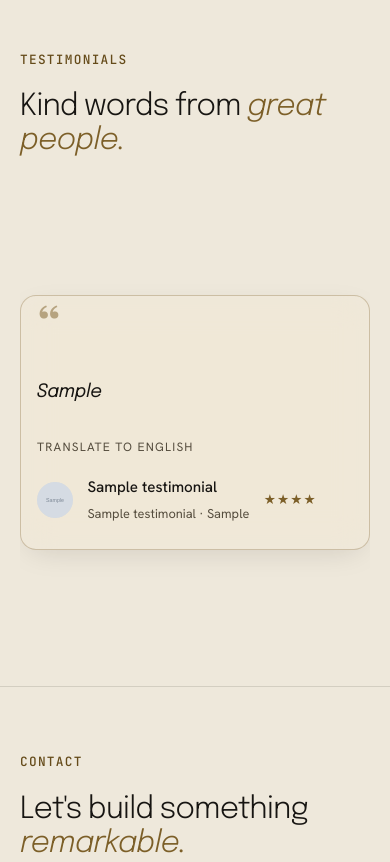
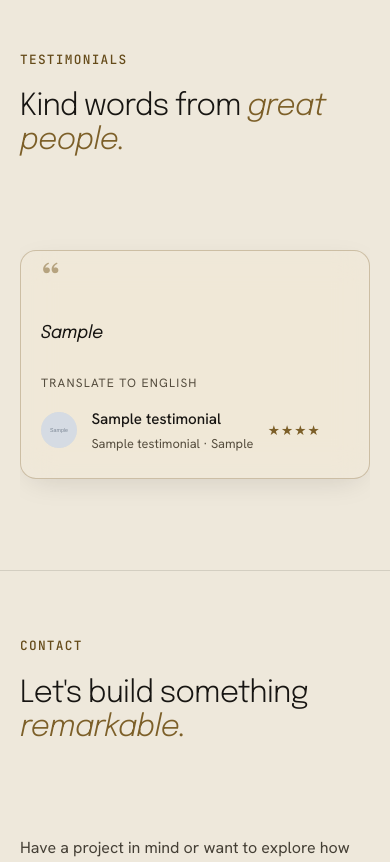
Before and after one commit to codewitheywu/andre-pesquerra, a PHP site: page / in a window 390 px wide. Shown: the part 4060-4922 px from the top of the page. Run offline with PHP 8.4, Linux system fonts and the light colour scheme; tables that the repository leaves empty hold one stand-in row (values such as "Sample post"); grey boxes marked "Sample" are stand-in pictures.

Commit message:
Fix mobile testimonial clipping: size rotator from real card heights
The rotator used a fixed pixel height (340/380/400px) with overflow hidden,
so on phones the wrapped quote made the card taller than the box. The card
was cut off and the neighbouring slide bled in at the edges.

Slides are now measured in JS and the rotator height follows the active
card (floored at the desktop min-height), re-fitting on resize, font load
and text changes such as translation. Also tightens the mobile card
padding/type, enlarges the translate button's tap target, and gives the
card shadow room so it is no longer clipped into a visible band.

Co-Authored-By: Claude Sonnet 5 <noreply@anthropic.com>

```diff
--- a/assets/css/style.css
+++ b/assets/css/style.css
@@ -909,18 +909,22 @@ section + section { border-top: 1px solid var(--border); }
   position: relative;
   max-width: 760px;
   margin: 0 auto;
-  height: 340px;
+  min-height: 340px;
   overflow: hidden;
+  /* Restates .reveal's fade/rise, which this rule would otherwise replace. */
+  transition: height 0.9s var(--ease-in-out),
+              opacity 0.8s var(--ease-out),
+              transform 0.8s var(--ease-out);
 }
 .testi-track {
   display: flex;
   flex-direction: column;
-  height: 100%;
   transition: transform 0.9s var(--ease-in-out);
 }
+/* Slide heights are set by JS from each card's real height, so wrapped
+   text on a narrow screen is never clipped and neighbours never peek in. */
 .testi-slide {
-  flex: 0 0 100%;
-  height: 100%;
+  flex: 0 0 auto;
   display: flex;
   align-items: center;
 }
@@ -928,7 +932,7 @@ section + section { border-top: 1px solid var(--border); }
   display: flex;
   justify-content: center;
   gap: 0.6rem;
-  margin-top: 1.75rem;
+  margin-top: 0.5rem; /* the rotator's own shadow room supplies the rest */
 }
 .testi-dot {
   position: relative;
@@ -966,6 +970,7 @@ section + section { border-top: 1px solid var(--border); }
   to   { width: 100%; }
 }
 @media (prefers-reduced-motion: reduce) {
+  .testi-rotator,
   .testi-track { transition: none; }
   .testi-progress-fill { animation: none; }
 }
@@ -1306,8 +1311,8 @@ footer {
   .proj-fan-card.is-prev { transform: translate(calc(-50% - 56%), 0) scale(0.82); }
   .proj-fan-card.is-next { transform: translate(calc(-50% + 56%), 0) scale(0.82); }
   #contact .contact-grid { grid-template-columns: 1fr; gap: 3.5rem; }
-  .testi-rotator     { height: 380px; }
-  .nav-links         { display: none; }
+  .testi-rotator     { min-height: 0; }
+  .nav-links        { display: none; }
   .nav-cta           { display: none; }
   .nav-hamburger     { display: flex; }
   section            { padding: 5rem 0; }
@@ -1337,9 +1342,11 @@ footer {
   .exp-company { font-size: 1.1rem; }
 
   /* ── Testimonials ── */
-  .testi-rotator { height: 400px; }
-  .testi-card    { padding: 1.5rem 1rem; }
-  .testi-quote   { font-size: 1.15rem; }
+  .testi-card    { padding: 1.5rem 1.25rem; }
+  .testi-quote-mark { font-size: 3.25rem; margin-bottom: 1.1rem; }
+  .testi-quote   { font-size: 1.1rem; line-height: 1.65; margin-bottom: 1.25rem; }
+  .testi-translate-btn { padding: 0.6rem 0; margin: -0.6rem 0 0.4rem; }
+  .testi-title-co { line-height: 1.45; }
 
   /* ── Contact ── */
   .form-row { grid-template-columns: 1fr; }
--- a/assets/js/main.js
+++ b/assets/js/main.js
@@ -282,10 +282,32 @@
     let index = 0;
     let timer = null;
 
+    // Each slide is sized to its card (plus room for the shadow), floored at
+    // the rotator's CSS min-height. The rotator then shows one slide at a time.
+    const SHADOW_PAD = 56;
+    let offsets = [];
+
+    const measure = () => {
+      const floor = parseFloat(getComputedStyle(testiRotator).minHeight) || 0;
+      let top = 0;
+      offsets = slides.map(slide => {
+        const height = Math.max(slide.firstElementChild.offsetHeight + SHADOW_PAD, floor);
+        slide.style.height = `${height}px`;
+        const entry = { top, height };
+        top += height;
+        return entry;
+      });
+    };
+
     const position = (instant) => {
-      testiTrack.style.transition = instant ? 'none' : '';
-      testiTrack.style.transform  = `translateY(-${index * testiRotator.clientHeight}px)`;
+      const { top, height } = offsets[index];
+      testiRotator.style.transition = instant ? 'none' : '';
+      testiTrack.style.transition   = instant ? 'none' : '';
+      testiRotator.style.height     = `${height}px`;
+      testiTrack.style.transform    = `translateY(-${top}px)`;
     };
+
+    const refit = () => { measure(); position(true); };
 
     const render = () => {
       const activeReal = index % realCount;
@@ -339,10 +361,17 @@
       });
       testiRotator.addEventListener('mouseleave', () => { restartProgress(); startTimer(); });
 
-      window.addEventListener('resize', () => position(true));
-
       restartProgress();
       startTimer();
+    }
+
+    // Re-fit whenever a card's size changes: viewport resize, web fonts
+    // loading, or a quote swapping between original and translated text.
+    refit();
+    window.addEventListener('resize', refit);
+    if ('ResizeObserver' in window) {
+      const cardObserver = new ResizeObserver(refit);
+      slides.forEach(slide => cardObserver.observe(slide.firstElementChild));
     }
 
     render();
```
